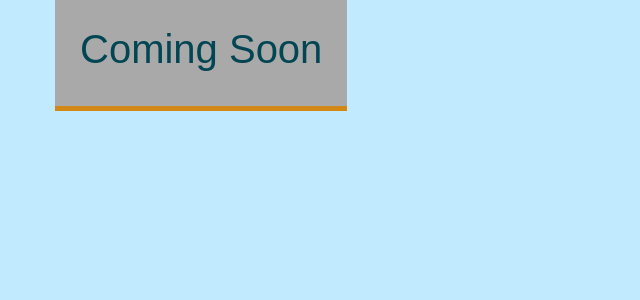
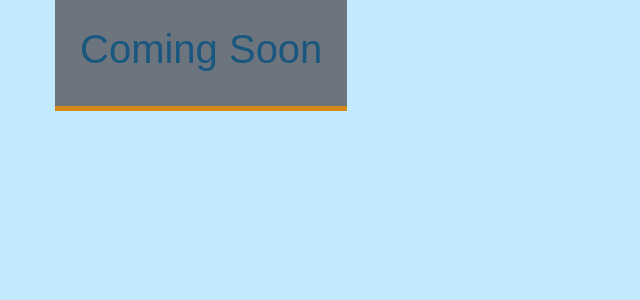
Before and after one commit to mToebler/cs313-gop, a PHP site: page /mark/lending.php in a window 1280 px wide. Shown: the part 80-380 px from the top of the page, without its empty margins (0-640 px from the left). Run offline with PHP 8.4, Linux system fonts and the light colour scheme.

Commit message:
Before I possibly fork for add.

```diff
--- a/web/project1.css
+++ b/web/project1.css
@@ -168,12 +168,13 @@ h2 {
 }
 
 .item_detail {
-  background-color: darkgrey;
+  background-color: #6c757d;
   /* border-bottom:5px solid #D28816; */
   padding: 1.5625em;
   max-width: 80%;
   /* background: #4F2400; */
-  color: #1a577f;
+  /* color: #1a577f; */
+  color: #fff;
   border-bottom: 5px solid #D28816;
   margin-bottom: 2.1875em;
   position: relative;
@@ -182,7 +183,7 @@ h2 {
 }
 .item_detail h1, .item_detail h2, .item_detail h3 {
   font-family: 'Montserrat', sans-serif;
-  color: #024654;
+  color: #1a577f;
 }
 .item_detail h1 {
   font-size: 2.5em;
--- a/web/project1.js
+++ b/web/project1.js
@@ -23,22 +23,25 @@ $(document).ready(function () {
 // moving 1 position vertically(y): 13%
 // moving 1 spot horizontally  (x): 10%
 // If A5 is the SE corner, values can be subtracted from it's point.
-// let A be the x value, and 5v be the y value, and x the # of spots along the X-axis, y along the Y-axis:
+// let A be the x value, and v be the y value, and x the # of spots along the X-axis, y along the Y-axis:
 // A - 10x =  left value
-// 5v - 13y =  bottom value
-// bottom: (71 - 13y); left: (52 - 10x)%;
+// v - 13y =  bottom value
+// bottom: (71 - 13y); left: (52 - 10x);
 // Will need to setup a way to convert positions, e.g., D3, into values.
 // Take first char: charAt(0).charCodeAt(); for ascii value. A->65, E->69,
 // subtract 65: charAt(0).charCodeAt() - 65
 // mult by 13: (charAt(0).charCodeAt() - 65) * 13
-// sub from 71: 71 - ((charAt(0).charCodeAt() - 65) * 13) BOTTOM EQUATION
+// subt from 71: 71 - ((charAt(0).charCodeAt() - 65) * 13) BOTTOM EQUATION
 // LEFT EQUATION: 52 - (5 - (parseInt(charAt(1))) * 10);
 // PROVE: E1: bottom: (71- 4*13)= 19%; left: (52-40)= 12% : which matches pretty closely
 $(document).ready(function () {
+   // make sure we're on the right page.
+   if ($('#lid').length) {
       var lid = $('#lid.form-control').children("option:selected").text();
       var bottom = 71 - ((lid.charAt(0).charCodeAt() - 65) * 13);
       var left = 52 - ((5 - (parseInt(lid.charAt(1)))) * 10);
       $('#overlay').css('bottom', bottom + "%").css('left', left + "%");
+   }
 });
 
 // Same as above, but now for when a new location is selected
@@ -50,6 +53,17 @@ $(document).on('change', '#lid', function () {
       var bottom = 71 - ((lid.charAt(0).charCodeAt() - 65) * 13);
       var left = 52 - ((5 - (parseInt(lid.charAt(1)))) * 10);
       $('#overlay').css('bottom', bottom + "%").css('left', left + "%");
+});
+
+// ARG! Now I need another form of the function above that pulls from a hidden value rather than a select option.
+// ID will reflect the change to #lname
+$(document).ready(function () {
+   if ($('#lname').length) {
+      var lid = $('#lname').val();
+      var bottom = 71 - ((lid.charAt(0).charCodeAt() - 65) * 13);
+      var left = 52 - ((5 - (parseInt(lid.charAt(1)))) * 10);
+      $('#overlay').css('bottom', bottom + "%").css('left', left + "%");
+   }
 });
 
 
```
Also changed, not shown: web/item_detail.php (+10 -1 lines). Lines whose indentation alone changed are shown as unchanged.
